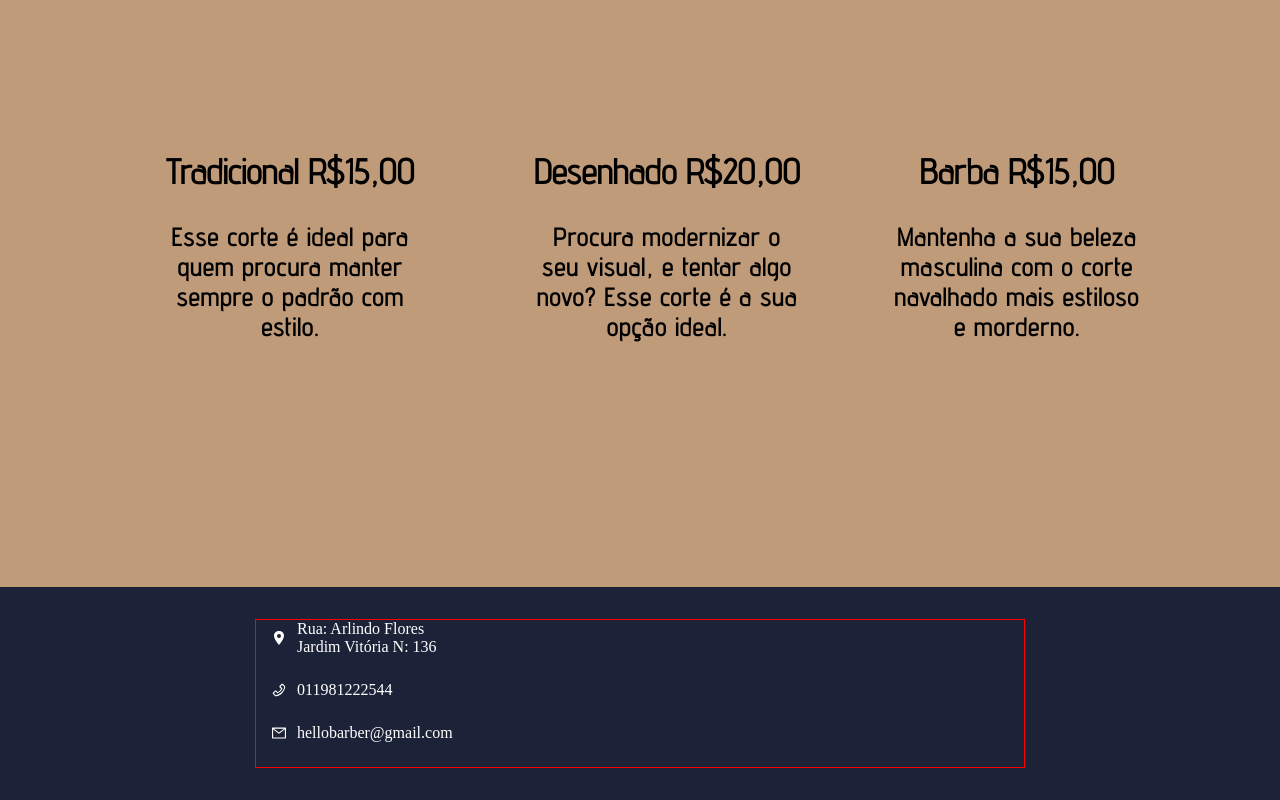
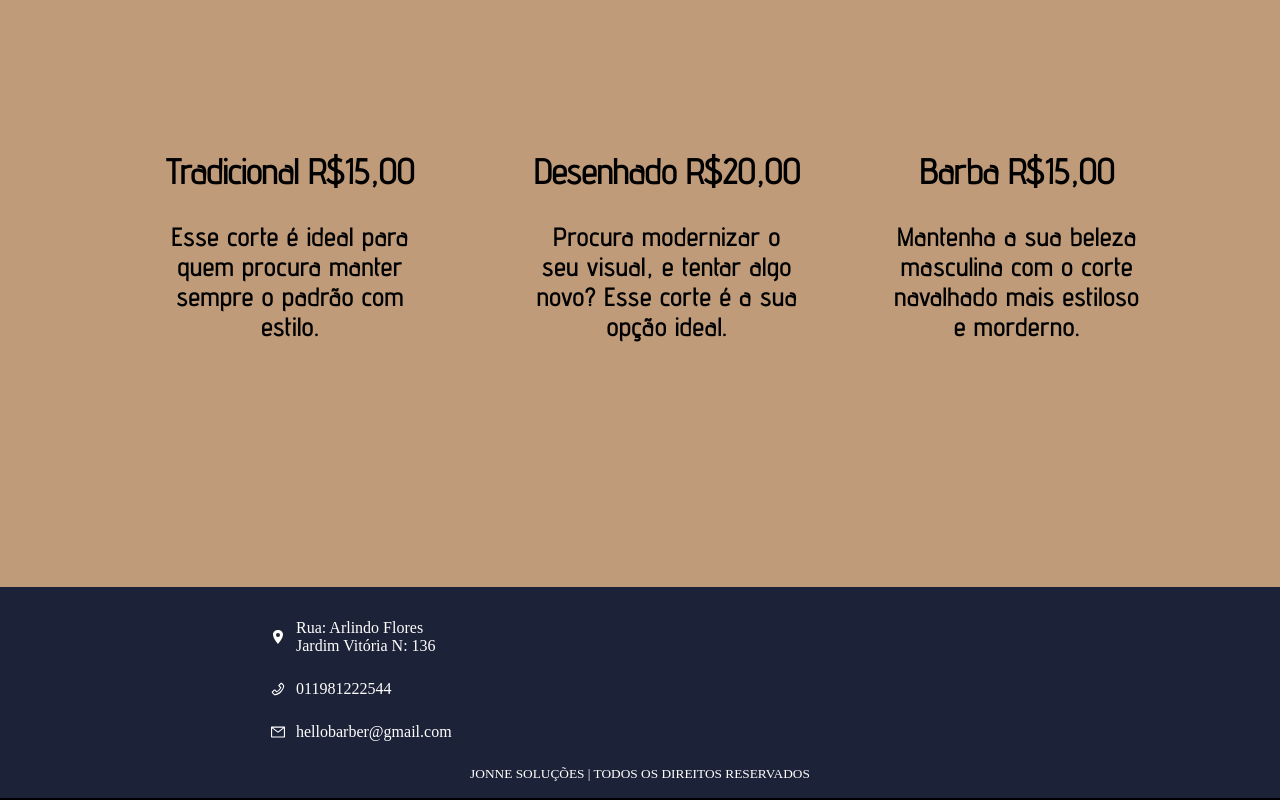
Before and after one commit to JonneBR/hello-barber, a React (Create React App) app: page / in a window 1280 px wide. Shown: the part 2760-3560 px from the top of the page. Built offline with nearby package versions, Linux system fonts and the light colour scheme.

Commit message:
footer styled

```diff
--- a/src/components/pages/Footer/Footer.css
+++ b/src/components/pages/Footer/Footer.css
@@ -1,16 +1,9 @@
 .footer-container {
   background-color: #1c2237;
   padding: 4rem 0 2rem 0;
-  /* border: 1px solid red; */
   padding-top: 2rem;
-
-  /* display: flex;
-  flex-direction: column;
-  justify-content: center;
-  align-items: center; */
 }
 .item-address {
-  /* border: 1px solid red; */
   display: flex;
   align-items: center;
   padding-left: 15px;
@@ -18,12 +11,10 @@
 }
 
 .footer-item-description {
-  /* border: 1px solid blue; */
   margin-left: 10px;
 }
 
 .footer-info-items {
-  border: 1px solid red;
   margin-left: 255px;
   margin-right: 255px;
   margin-top: 0px;
@@ -32,5 +23,12 @@
 
 .footer-container-wrap {
   padding-top: 0;
-  /* border: 1px solid red; */
 }
+
+.website-rights {
+  position: absolute;
+  color: #fff;
+  width: 100%;
+  display: flex;
+  justify-content: center;
+}
--- a/src/components/pages/Footer/Footer.js
+++ b/src/components/pages/Footer/Footer.js
@@ -1,8 +1,10 @@
 import React from 'react';
+import { Link } from 'react-router-dom';
 import './Footer.css';
 import { IconContext } from 'react-icons/lib';
 import { IoLocationSharp } from 'react-icons/io5';
 import { AiOutlinePhone, AiOutlineMail } from 'react-icons/ai';
+import { FaFacebook, FaTwitter, FaInstagram } from 'react-icons/fa';
 
 function Footer() {
   return (
@@ -26,6 +28,9 @@ function Footer() {
                 <p className="footer-item-description">hellobarber@gmail.com</p>
               </div>
             </div>
+            <div className="website-rights">
+              <small>JONNE SOLUÇÕES | TODOS OS DIREITOS RESERVADOS</small>
+            </div>
           </div>
         </div>
       </IconContext.Provider>
```
